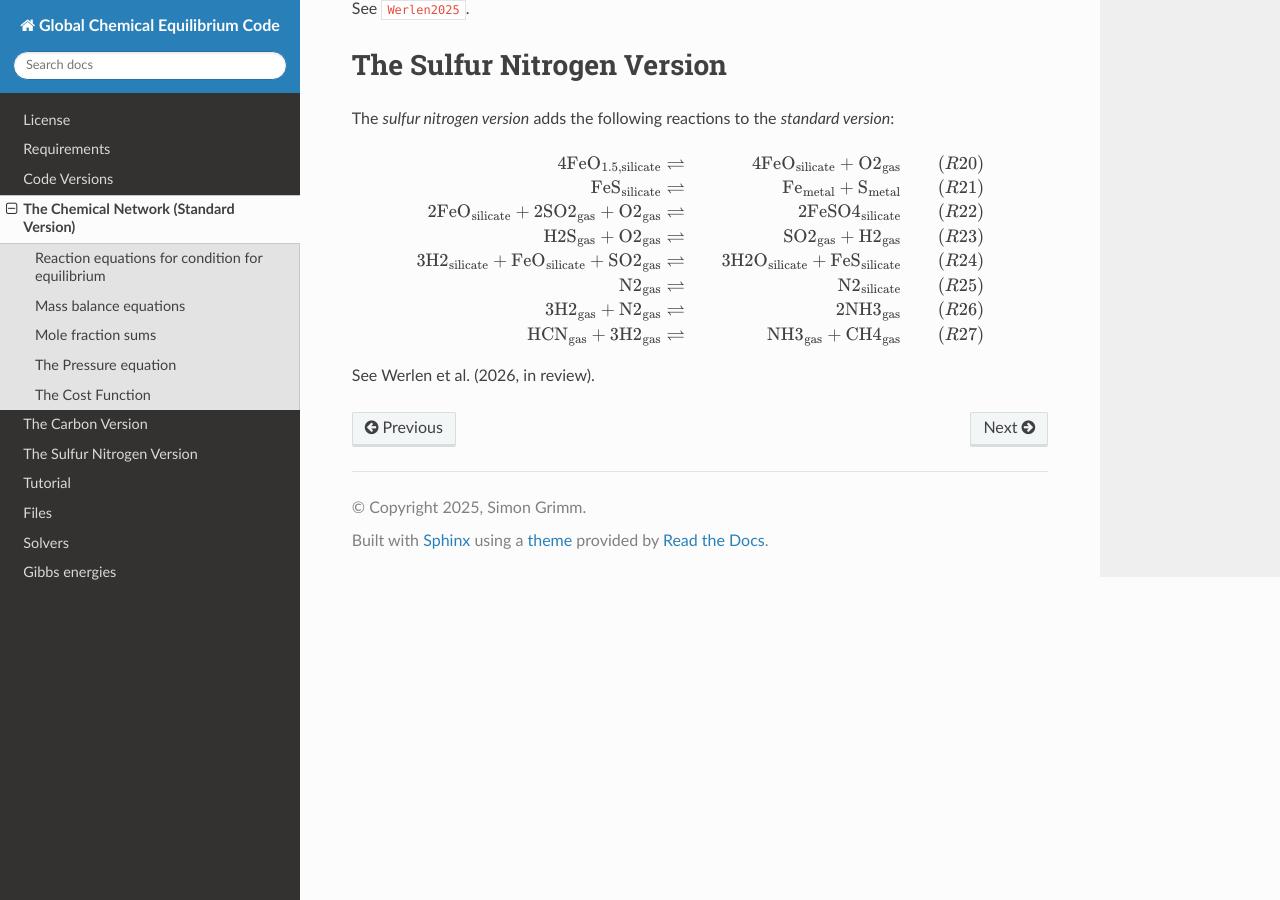
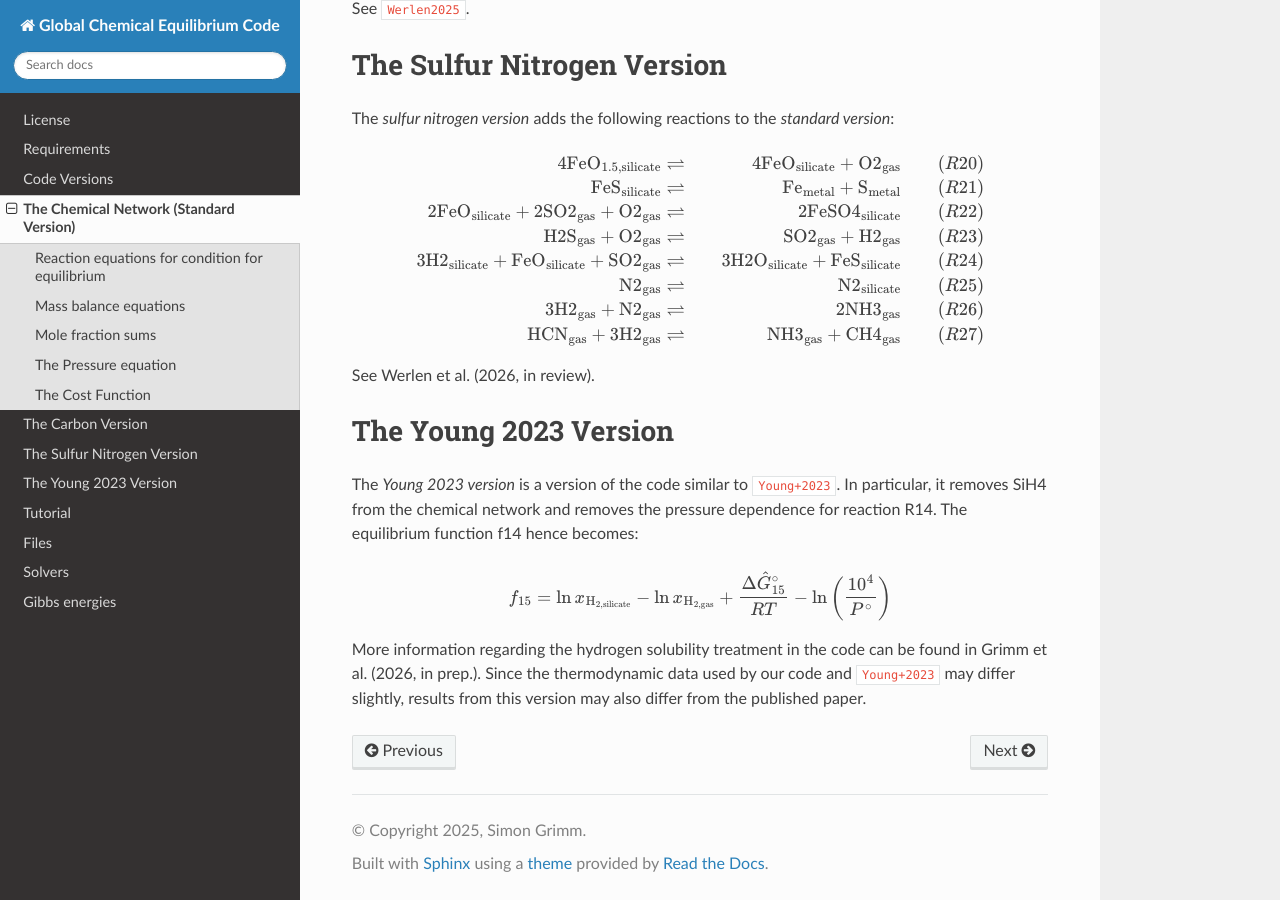
Before and after one commit to ExoInteriors/GlobalChemicalEquilibrium_Release, a Sphinx documentation site: the page built from doc/source/ChemicalNetwork.rst, in a window 1280 px wide and 900 px high, scrolled down 3782 px. Built offline with Sphinx 7.4.7 and the Read the Docs theme 3.1.0, drawn with Linux system fonts in a browser that asks for light colours; cross-references to code outside the pages are shown as plain code.

Commit message:
Update documentation to include Young_Version

```diff
--- a/doc/source/ChemicalNetwork.rst
+++ b/doc/source/ChemicalNetwork.rst
@@ -206,3 +206,19 @@ The `sulfur nitrogen version` adds the following reactions to the `standard vers
 	\end{aligned}
 
 See Werlen et al. (2026, in review).
+
+.. _Young_2023_Version:
+
+The Young 2023 Version
+========================
+
+The `Young 2023 version` is a version of the code similar to :cite:p:`Young+2023`.
+In particular, it removes SiH4 from the chemical network and removes the pressure dependence for reaction R14. The equilibrium function f14 hence becomes:
+
+.. math::
+	\begin{equation}
+	f_{15} = \ln x_{\text{H}_{2,\text{silicate}}} - \ln x_{\text{H}_{2,\text{gas}}} + \frac{\Delta \hat G_{15}^\circ}{RT} - \ln \left( \frac{10^4}{P^\circ} \right)
+	\end{equation}
+
+More information regarding the hydrogen solubility treatment in the code can be found in Grimm et al. (2026, in prep.).
+Since the thermodynamic data used by our code and :cite:p:`Young+2023` may differ slightly, results from this version may also differ from the published paper.
--- a/doc/source/Versions.rst
+++ b/doc/source/Versions.rst
@@ -6,4 +6,5 @@ Currently the code contains:
 
  * The standard Version, see :ref:`network`
  * A carbon Version, see :ref:`Carbon_Version`
- * A Sulfur Nitrogen Versio, see :ref:`Sulfur_Nitrogen_Version`
+ * A Sulfur Nitrogen Version, see :ref:`Sulfur_Nitrogen_Version`
+ * A Version similar to the Version used in :cite:p:`Young+2023`, see :ref:`Young_Version`
```
